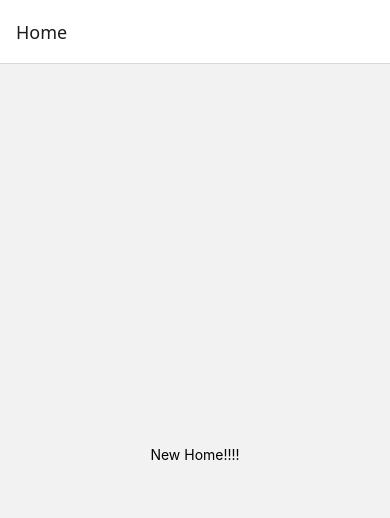
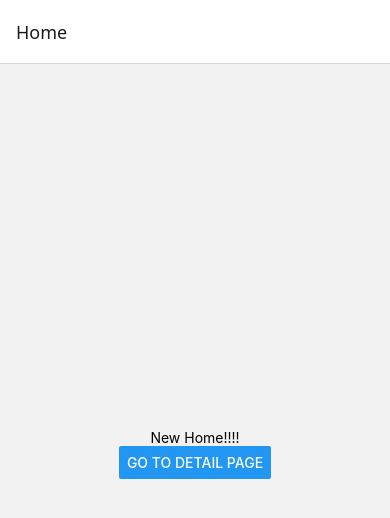
Before and after one commit to guluutku/React_Native_ile_Mobil_Uygulama_Gelistirme_ve_MobX, a React Native app: screen / in a window 390 px wide. Shown: the top 518 px of the page. Built offline with nearby package versions, Linux system fonts and the light colour scheme.

Commit message:
Navigate between scenes

```diff
--- a/src/components/screens/DetailScreen.js
+++ b/src/components/screens/DetailScreen.js
@@ -9,7 +9,7 @@ function DetailScreen() {
 
     return (
         <View style={styles.container}>
-            <Text>New Home!!!!</Text>
+            <Text>Detail Screen!!!!</Text>
         </View>
     );
 
--- a/src/components/screens/HomeScreen.js
+++ b/src/components/screens/HomeScreen.js
@@ -3,13 +3,20 @@ import {
     View,
     StyleSheet,
     Text,
+    Button,
 } from 'react-native';
+import { useNavigation } from '@react-navigation/native';
 
 function HomeScreen() {
 
+    const navigation = useNavigation();
     return (
         <View style={styles.container}>
             <Text>New Home!!!!</Text>
+            <Button
+                title="Go To Detail Page"
+                onPress={() => navigation.navigate('Detail')}
+            />
         </View>
     );
 
```
